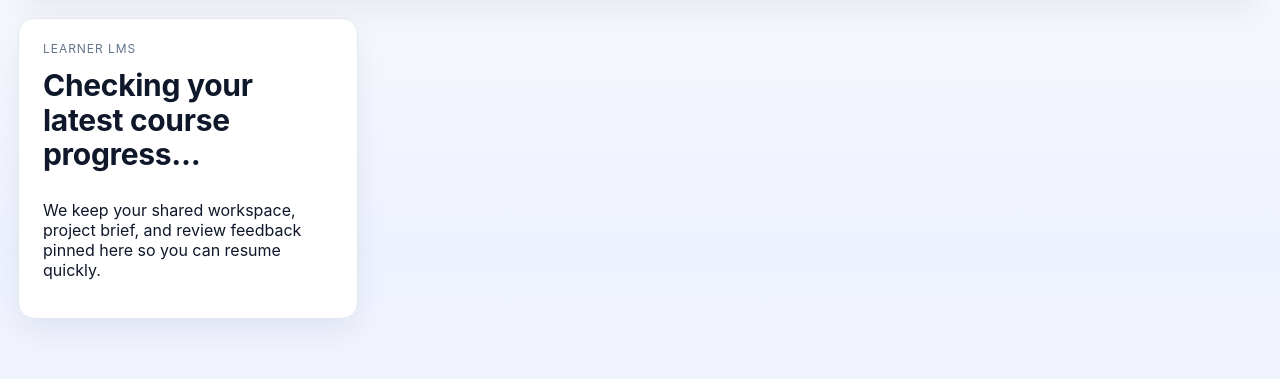
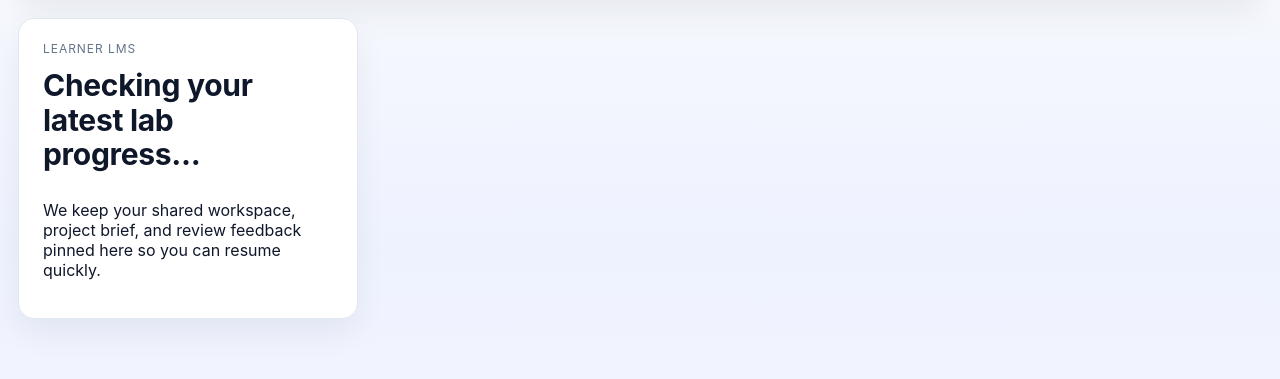
Before and after one commit to KingsGambitLab/learning-foundry, a FastAPI app: template app/templates/lms_home.html in a window 1280 px wide. Shown: the part 88-467 px from the top of the page. Run offline with FastAPI, Linux system fonts and the light colour scheme; the template is opened without the code that fills it, so the values that code supplies are empty; some libraries are stand-ins or nearby versions.

Commit message:
M38: learner-facing copy "course" -> "lab" (Scaler Labs wording)
The /courses page + lms-courses.js already said "Labs"; the learner
home/experience (lms.js, lms_home.html) still said "course". Aligned
all learner-visible strings: hero ("Pick a published lab", "Browse
published labs", "N learner-ready lab(s)"), loading/empty/error
states, "Lab complete", deliverables/history empty copy, home
template headers.

Identifiers/routes/CSS classes (course_run_id, /courses, .course-row,
computeCourseProgress, etc.) deliberately untouched. The dead
renderCatalog() strings still say "course" but are unreachable (the
catalog DOM was removed when it split to /courses) — left as-is to
keep this change to visible copy only.

```diff
--- a/app/static/lms.js
+++ b/app/static/lms.js
@@ -206,7 +206,7 @@
     if (course.supported_for_lms) {
       return "Includes a shared learner workspace, visible checks, and assignment review.";
     }
-    return course.support_reason || "This course is being prepared and is not ready for learners yet.";
+    return course.support_reason || "This lab is being prepared and is not ready for learners yet.";
   }
 
   function courseStatusCopy(summary) {
@@ -482,7 +482,7 @@
     if (action === "enroll") {
       if (/not ready/i.test(detail) || /prepared/i.test(detail) || /learner/i.test(detail)) {
         return {
-          message: "This course is still being prepared and is not ready for learners yet.",
+          message: "This lab is still being prepared and is not ready for learners yet.",
           detail,
         };
       }
@@ -501,14 +501,14 @@
 
     if (action === "catalog") {
       return {
-        message: "We couldn't refresh the published course catalog.",
+        message: "We couldn't refresh the published lab catalog.",
         detail,
       };
     }
 
     if (action === "enrollments") {
       return {
-        message: "We couldn't refresh your course list right now.",
+        message: "We couldn't refresh your lab list right now.",
         detail,
       };
     }
@@ -1001,7 +1001,7 @@
       learnerFocus.innerHTML = `
         <div class="hero-copy">
           <p class="eyebrow">Continue where you left off</p>
-          <h1>Loading your latest course...</h1>
+          <h1>Loading your latest lab...</h1>
           <p class="focus-subcopy">We are fetching your project brief, workspace status, and review history.</p>
         </div>
       `;
@@ -1025,10 +1025,10 @@
       learnerFocus.innerHTML = `
         <div class="hero-copy empty-state">
           <p class="eyebrow">Learner LMS</p>
-          <h1>Pick a published course and start building.</h1>
-          <p>Enroll once and we will keep your shared workspace, project brief, and review history pinned here. ${escapeHtml(String(readyCourses))} learner-ready course${readyCourses === 1 ? "" : "s"} below.</p>
+          <h1>Pick a published lab and start building.</h1>
+          <p>Enroll once and we will keep your shared workspace, project brief, and review history pinned here. ${escapeHtml(String(readyCourses))} learner-ready lab${readyCourses === 1 ? "" : "s"} below.</p>
           <div class="focus-actions">
-            <a class="button primary" href="/courses">Browse published courses</a>
+            <a class="button primary" href="/courses">Browse published labs</a>
           </div>
         </div>
       `;
@@ -1066,7 +1066,7 @@
       `;
 
     const eyebrowText = enrollment.status === "completed"
-      ? "Course complete"
+      ? "Lab complete"
       : latestSubmission
         ? "Resume your project"
         : `Project review areas: ${progress.total}`;
@@ -1177,9 +1177,9 @@
     const experience = uiState.currentExperience;
     if (!experience) {
       deliverablesPanel.classList.add("hidden");
-      deliverablesBody.innerHTML = '<p class="empty">Open a course to see its deliverables.</p>';
+      deliverablesBody.innerHTML = '<p class="empty">Open a lab to see its deliverables.</p>';
       submissionHistory.classList.add("hidden");
-      submissionHistoryBody.innerHTML = "<p class=\"empty\">Open a course to see its review history.</p>";
+      submissionHistoryBody.innerHTML = "<p class=\"empty\">Open a lab to see its review history.</p>";
       return;
     }
 
@@ -1324,8 +1324,8 @@
     if (!enrollments.length) {
       enrollmentList.innerHTML = `
         <div class="summary-card empty-state">
-          <h3>No courses yet</h3>
-          <p>Choose a learner-ready course below and we will pin it here once you enroll.</p>
+          <h3>No labs yet</h3>
+          <p>Choose a learner-ready lab below and we will pin it here once you enroll.</p>
         </div>
       `;
       return;
--- a/app/templates/lms_home.html
+++ b/app/templates/lms_home.html
@@ -31,7 +31,7 @@
                 <section id="learner-focus" class="learner-focus">
                   <div class="hero-copy">
                     <p class="eyebrow">Learner LMS</p>
-                    <h1>Checking your latest course progress...</h1>
+                    <h1>Checking your latest lab progress...</h1>
                     <p>We keep your shared workspace, project brief, and review feedback pinned here so you can resume quickly.</p>
                   </div>
                 </section>
@@ -45,7 +45,7 @@
                     </div>
                   </div>
                   <div class="panel-body" id="deliverables-body">
-                    <p class="empty">Open a course to see its deliverables.</p>
+                    <p class="empty">Open a lab to see its deliverables.</p>
                   </div>
                 </section>
 
@@ -57,7 +57,7 @@
                     </div>
                   </div>
                   <div class="panel-body" id="submission-history-body">
-                    <p class="empty">Open a course to see its grading history.</p>
+                    <p class="empty">Open a lab to see its grading history.</p>
                   </div>
                 </section>
               </section>
```
